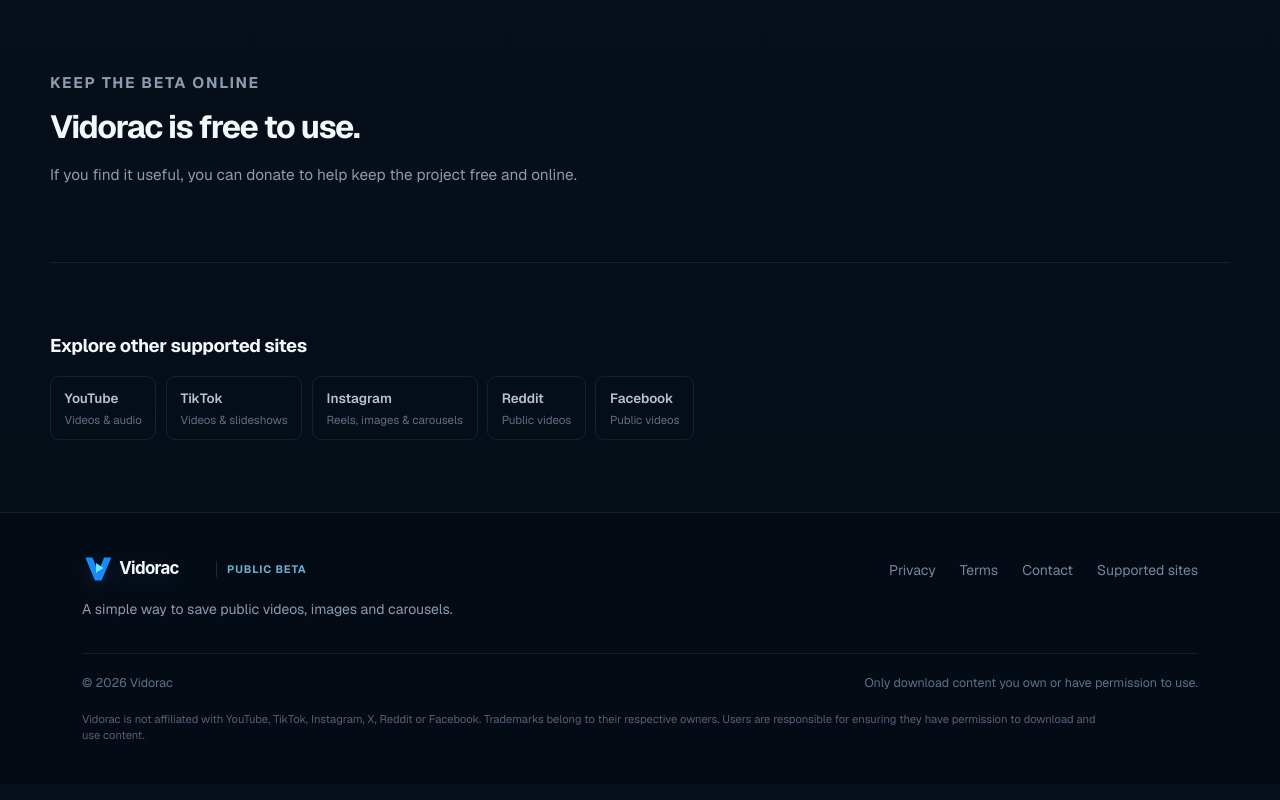
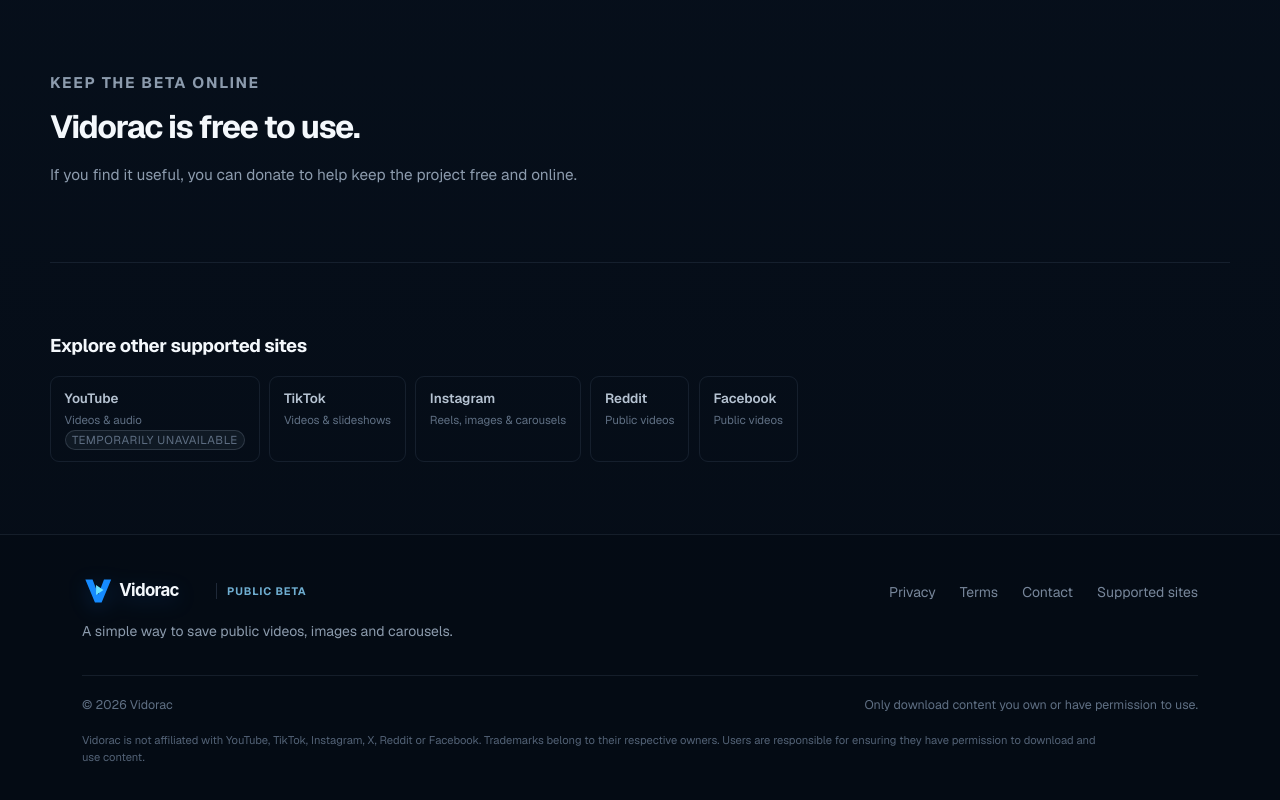
Before and after one commit to futbolisticap-creator/vidorac, a Next.js app in the folder frontend/: page /x-downloader in a window 1280 px wide. Shown: the part 2394-3194 px from the top of the page. Built offline with nearby package versions, Linux system fonts and the light colour scheme; no server answers.

Commit message:
Temporarily disable YouTube on beta infrastructure

```diff
--- a/frontend/src/app/globals.css
+++ b/frontend/src/app/globals.css
@@ -341,6 +341,23 @@
   white-space: nowrap;
 }
 
+.platform-status-badge {
+  display: inline-flex;
+  width: fit-content;
+  align-items: center;
+  padding: 0.18rem 0.4rem;
+  border: 1px solid rgba(159, 178, 201, 0.2);
+  border-radius: 999px;
+  background: rgba(159, 178, 201, 0.07);
+  color: #9eacbd;
+  font-size: 0.58rem;
+  font-weight: 650;
+  letter-spacing: 0.045em;
+  line-height: 1;
+  text-transform: uppercase;
+  white-space: nowrap;
+}
+
 .platform-youtube { color: #ff5d69; }
 .platform-tiktok,
 .platform-x { color: #f4f8fc; }
@@ -419,6 +436,14 @@
   font-weight: 650;
 }
 
+.supported-site-heading {
+  display: flex;
+  min-width: 0;
+  flex-wrap: wrap;
+  align-items: center;
+  gap: 0.5rem;
+}
+
 .supported-site-cta {
   margin-top: 0.2rem;
   color: #71c9ff;
@@ -430,6 +455,48 @@
   min-height: 39rem;
   flex-direction: column;
   align-items: center;
+}
+
+.platform-availability-notice {
+  width: min(100%, 44rem);
+  margin-top: 1.25rem;
+  padding: 1rem 1.1rem;
+  border: 1px solid rgba(126, 153, 184, 0.22);
+  border-radius: 12px;
+  background: rgba(105, 130, 160, 0.07);
+  text-align: left;
+}
+
+.platform-availability-notice h2 {
+  margin-top: 0.3rem;
+  color: rgba(255, 255, 255, 0.9);
+  font-size: 1rem;
+  font-weight: 650;
+  letter-spacing: -0.02em;
+}
+
+.platform-availability-notice p:not(.platform-availability-eyebrow) {
+  margin-top: 0.45rem;
+  color: var(--text-muted);
+  font-size: 0.82rem;
+  line-height: 1.45rem;
+}
+
+.platform-availability-eyebrow {
+  color: #91a3b8;
+  font-size: 0.65rem;
+  font-weight: 700;
+  letter-spacing: 0.09em;
+  text-transform: uppercase;
+}
+
+.platform-availability-notice .platform-availability-secondary {
+  color: var(--text-faint);
+  font-size: 0.76rem;
+}
+
+.platform-availability-notice-landing {
+  margin-top: 1.5rem;
 }
 
 .seo-section {
--- a/frontend/src/app/page.tsx
+++ b/frontend/src/app/page.tsx
@@ -2,6 +2,7 @@
 import type { ReactNode } from "react";
 import AdPlaceholder from "./ad-placeholder";
 import Analyzer from "./analyzer";
+import { platformBySlug, platformStatus, type PlatformId } from "./platform-status";
 import SiteFooter from "./site-footer";
 import { platformLinks, SITE_URL } from "./seo";
 
@@ -40,13 +41,13 @@
   return <svg aria-hidden="true" viewBox="0 0 24 24" fill="none" stroke="currentColor" strokeWidth="1.7">{paths[step]}</svg>;
 }
 
-const platforms = [
-  { name: "YouTube", icon: YoutubeIcon, color: "platform-youtube" },
-  { name: "TikTok", icon: TikTokIcon, color: "platform-tiktok" },
-  { name: "Instagram", icon: InstagramIcon, color: "platform-instagram" },
-  { name: "X", icon: XIcon, color: "platform-x" },
-  { name: "Reddit", icon: RedditIcon, color: "platform-reddit" },
-  { name: "Facebook", icon: FacebookIcon, color: "platform-facebook" },
+const platforms: Array<{ id: PlatformId; name: string; icon: typeof YoutubeIcon; color: string }> = [
+  { id: "youtube", name: "YouTube", icon: YoutubeIcon, color: "platform-youtube" },
+  { id: "tiktok", name: "TikTok", icon: TikTokIcon, color: "platform-tiktok" },
+  { id: "instagram", name: "Instagram", icon: InstagramIcon, color: "platform-instagram" },
+  { id: "x", name: "X", icon: XIcon, color: "platform-x" },
+  { id: "reddit", name: "Reddit", icon: RedditIcon, color: "platform-reddit" },
+  { id: "facebook", name: "Facebook", icon: FacebookIcon, color: "platform-facebook" },
 ];
 
 const steps = [
@@ -88,10 +89,11 @@
         <Analyzer />
 
         <div className="platform-strip mt-5" aria-label="Supported platforms">
-          {platforms.map(({ name, icon: Icon, color }) => (
+          {platforms.map(({ id, name, icon: Icon, color }) => (
             <span key={name} className="platform-item">
               <Icon className={`size-[1.05rem] ${color}`} />
               {name}
+              {!platformStatus[id].enabled && <span className="platform-status-badge">Unavailable</span>}
             </span>
           ))}
         </div>
@@ -107,7 +109,10 @@
         <div className="supported-sites-grid mt-8">
           {platformLinks.map((item) => (
             <Link key={item.slug} href={`/${item.slug}`} className="supported-site-card">
-              <span className="supported-site-name">{item.name}</span>
+              <span className="supported-site-heading">
+                <span className="supported-site-name">{item.name}</span>
+                {!platformStatus[platformBySlug[item.slug]].enabled && <span className="platform-status-badge">Temporarily unavailable</span>}
+              </span>
               <span>{item.media}</span>
               <span className="supported-site-cta">Learn more →</span>
             </Link>
--- /dev/null
+++ b/frontend/src/app/platform-availability-notice.tsx
@@ -0,0 +1,24 @@
+import { platformStatus, unavailablePlatformCopy, type PlatformId } from "./platform-status";
+
+export default function PlatformAvailabilityNotice({
+  platform,
+  context = "analyzer",
+}: {
+  platform: PlatformId;
+  context?: "analyzer" | "landing";
+}) {
+  if (platformStatus[platform].enabled) return null;
+
+  return (
+    <aside className={`platform-availability-notice platform-availability-notice-${context}`} role="status">
+      <div>
+        <p className="platform-availability-eyebrow">YouTube availability</p>
+        <h2>{unavailablePlatformCopy.title}</h2>
+        <p>{context === "landing" ? unavailablePlatformCopy.landingText : unavailablePlatformCopy.text}</p>
+        <p className="platform-availability-secondary">
+          {context === "landing" ? unavailablePlatformCopy.landingSecondary : unavailablePlatformCopy.secondary}
+        </p>
+      </div>
+    </aside>
+  );
+}
--- a/frontend/src/app/platform-landing.tsx
+++ b/frontend/src/app/platform-landing.tsx
@@ -1,6 +1,8 @@
 import Link from "next/link";
 import Analyzer from "./analyzer";
+import PlatformAvailabilityNotice from "./platform-availability-notice";
 import type { PlatformPageContent } from "./platform-content";
+import { platformBySlug, platformStatus } from "./platform-status";
 import { platformLinks } from "./seo";
 import SiteFooter from "./site-footer";
 import SupportButton from "./support-button";
@@ -12,12 +14,14 @@
 ];
 
 export default function PlatformLanding({ content }: { content: PlatformPageContent }) {
+  const platform = platformBySlug[content.slug];
   return (
     <main className="page-shell min-h-screen text-white">
       <section className="platform-hero mx-auto w-full max-w-[73.75rem] px-4 pb-12 pt-32 text-center sm:px-6 sm:pt-36 lg:px-8">
         <p className="section-label">{content.eyebrow}</p>
         <h1 className="mx-auto mt-4 w-full max-w-4xl text-balance text-[clamp(2.35rem,6vw,4rem)] font-semibold leading-[1.04] tracking-[-0.055em]">{content.h1}</h1>
         <p className="mx-auto mt-5 max-w-2xl text-pretty text-base leading-7 text-[var(--text-muted)] sm:text-lg">{content.intro}</p>
+        <PlatformAvailabilityNotice platform={platform} context="landing" />
         <Analyzer />
       </section>
 
@@ -69,7 +73,7 @@
 
       <nav className="seo-section related-platforms seo-section-bordered" aria-label="Other supported platforms">
         <h2>Explore other supported sites</h2>
-        <div>{platformLinks.filter((item) => item.slug !== content.slug).map((item) => <Link key={item.slug} href={`/${item.slug}`}>{item.name}<span>{item.media}</span></Link>)}</div>
+        <div>{platformLinks.filter((item) => item.slug !== content.slug).map((item) => <Link key={item.slug} href={`/${item.slug}`}>{item.name}<span>{item.media}</span>{!platformStatus[platformBySlug[item.slug]].enabled && <span className="platform-status-badge">Temporarily unavailable</span>}</Link>)}</div>
       </nav>
       <SiteFooter />
     </main>
--- /dev/null
+++ b/frontend/src/app/platform-status.ts
@@ -0,0 +1,68 @@
+export type PlatformId = "youtube" | "tiktok" | "instagram" | "x" | "reddit" | "facebook";
+
+type PlatformStatus = {
+  enabled: boolean;
+  status: "available" | "temporarily_unavailable";
+  statusLabel?: string;
+};
+
+export const platformStatus: Record<PlatformId, PlatformStatus> = {
+  youtube: {
+    enabled: false,
+    status: "temporarily_unavailable",
+    statusLabel: "Temporarily unavailable",
+  },
+  tiktok: { enabled: true, status: "available" },
+  instagram: { enabled: true, status: "available" },
+  x: { enabled: true, status: "available" },
+  reddit: { enabled: true, status: "available" },
+  facebook: { enabled: true, status: "available" },
+};
+
+export const platformHosts: Record<PlatformId, readonly string[]> = {
+  youtube: ["youtube.com", "youtu.be"],
+  tiktok: ["tiktok.com"],
+  instagram: ["instagram.com"],
+  x: ["x.com", "twitter.com"],
+  reddit: ["reddit.com", "redd.it", "v.redd.it"],
+  facebook: ["facebook.com", "fb.watch"],
+};
+
+export const platformBySlug: Record<string, PlatformId> = {
+  "youtube-downloader": "youtube",
+  "tiktok-downloader": "tiktok",
+  "instagram-downloader": "instagram",
+  "x-downloader": "x",
+  "reddit-downloader": "reddit",
+  "facebook-downloader": "facebook",
+};
+
+export const unavailablePlatformCopy = {
+  title: "YouTube is temporarily unavailable",
+  text: "YouTube is currently limiting requests from our beta infrastructure. We're working on restoring support as soon as possible.",
+  secondary: "TikTok, Instagram, X, Reddit and Facebook remain available.",
+  landingText: "YouTube downloads are temporarily unavailable while we improve our beta infrastructure.",
+  landingSecondary: "We're working to restore availability. Other supported platforms remain available.",
+} as const;
+
+function matchesHostname(hostname: string, allowedHost: string): boolean {
+  return hostname === allowedHost || hostname.endsWith(`.${allowedHost}`);
+}
+
+export function detectPlatformFromUrl(value: string): PlatformId | null {
+  try {
+    const parsed = new URL(value.trim());
+    const hostname = parsed.hostname.toLowerCase().replace(/\.$/, "");
+    if (!["http:", "https:"].includes(parsed.protocol) || parsed.username || parsed.password) return null;
+    for (const [platform, hosts] of Object.entries(platformHosts) as [PlatformId, readonly string[]][]) {
+      if (hosts.some((host) => matchesHostname(hostname, host))) return platform;
+    }
+  } catch {
+    return null;
+  }
+  return null;
+}
+
+export function isPlatformEnabled(platform: PlatformId | null): boolean {
+  return platform === null || platformStatus[platform].enabled;
+}
```
Also changed, not shown: frontend/src/app/analyzer.tsx (+32 -6 lines).
